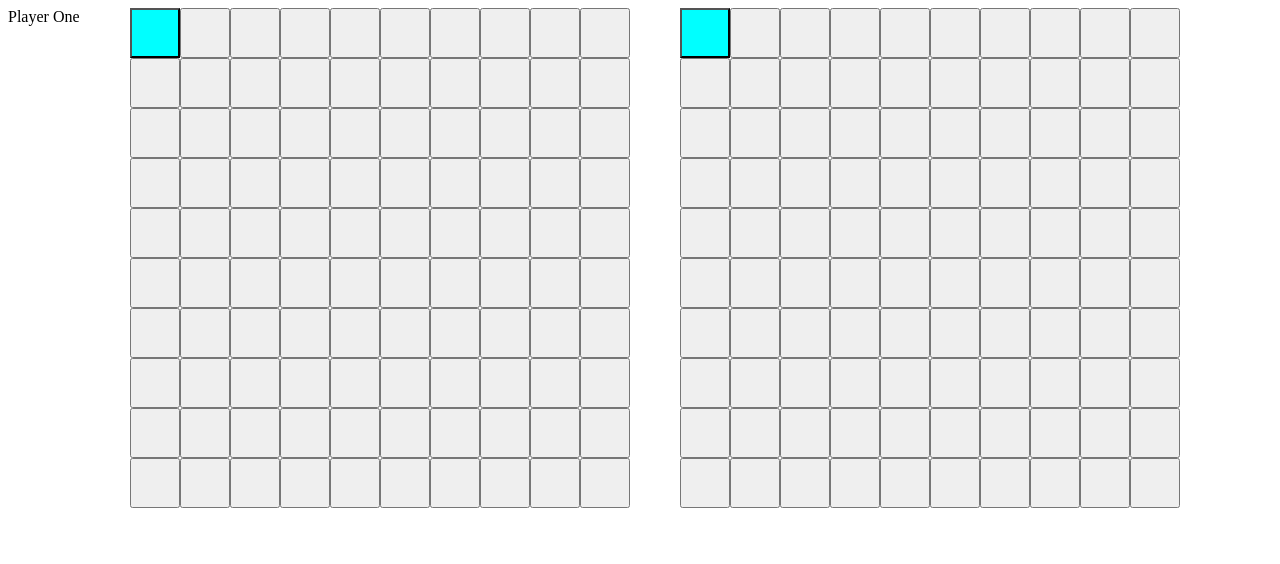
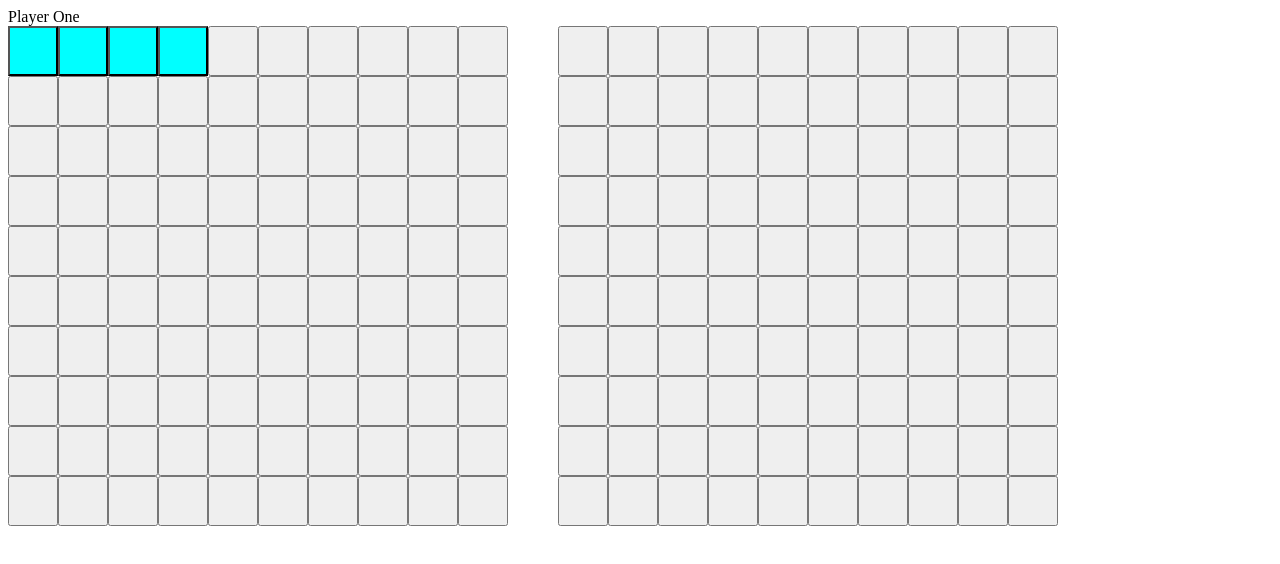
Before and after one commit to kwiatkowskimaciej/battleships, a website built with webpack: page src/index.html in a window 1280 px wide. Built offline with nearby package versions, Linux system fonts and the light colour scheme.

Commit message:
feat(main-game-loop): Add different displays for players

```diff
--- a/src/controllers/gameController.js
+++ b/src/controllers/gameController.js
@@ -14,6 +14,9 @@ function GameController(
   const playerOne = new Player(playerOneName, gameboardOne);
   const playerTwo = new Player(playerTwoName, gameboardTwo);
 
+  const getPlayerOne = () => playerOne;
+  const getPlayerTwo = () => playerTwo;
+
   let activePlayer = playerOne;
   const getActivePlayer = () => activePlayer;
   const switchPlayerTurn = () => {
@@ -22,7 +25,7 @@ function GameController(
 
   const placeShips = () => {
     gameboardOne.placeShip(new Ship(1), [0, 0], 'horizontal');
-    gameboardTwo.placeShip(new Ship(1), [0, 0], 'horizontal');
+    gameboardTwo.placeShip(new Ship(4), [0, 0], 'horizontal');
   };
 
   placeShips();
@@ -39,6 +42,8 @@ function GameController(
   return {
     getGameboardOne,
     getGameboardTwo,
+    getPlayerOne,
+    getPlayerTwo,
     getActivePlayer,
     playRound,
   };
--- a/src/controllers/screenController.js
+++ b/src/controllers/screenController.js
@@ -3,8 +3,9 @@ import GameController from './gameController';
 
 function ScreenController() {
   const game = GameController();
-  const gameboardOneElement = document.querySelector('.gameboardOne');
-  const gameboardTwoElement = document.querySelector('.gameboardTwo');
+  const gameboardContainer = document.querySelector('.gameboardContainer');
+  const gameboardLeftElement = document.querySelector('.gameboardLeft');
+  const gameboardRightElement = document.querySelector('.gameboardRight');
   const activePlayerElement = document.querySelector('.activePlayer');
 
   const displayAttackResult = (gameboard, coordinates, button) => {
@@ -12,7 +13,7 @@ function ScreenController() {
     if (attackResult) button.classList.add(attackResult);
   };
 
-  const displayGameboard = (gameboard, element) => {
+  const displayGameboard = (gameboard, element, isCurrentPlayer) => {
     gameboard.board.forEach((row, y) => {
       row.forEach((cell, x) => {
         const targetButton = document.createElement('button');
@@ -21,7 +22,9 @@ function ScreenController() {
         targetButton.dataset.y = y;
         targetButton.textContent = ' ';
 
-        if (cell instanceof Ship) targetButton.classList.add('ship');
+        if (cell instanceof Ship && !isCurrentPlayer) {
+          targetButton.classList.add('ship');
+        }
         displayAttackResult(gameboard, [x, y], targetButton);
 
         element.appendChild(targetButton);
@@ -30,15 +33,22 @@ function ScreenController() {
   };
 
   const updateScreen = () => {
-    gameboardOneElement.innerHTML = '';
-    gameboardTwoElement.innerHTML = '';
+    gameboardLeftElement.innerHTML = '';
+    gameboardRightElement.innerHTML = '';
     activePlayerElement.innerHTML = game.getActivePlayer().name;
 
     const gameboardOne = game.getGameboardOne();
     const gameboardTwo = game.getGameboardTwo();
 
-    displayGameboard(gameboardOne, gameboardOneElement);
-    displayGameboard(gameboardTwo, gameboardTwoElement);
+    const activePlayer = game.getActivePlayer();
+
+    const activePlayerGameboard =
+      activePlayer === game.getPlayerOne() ? gameboardOne : gameboardTwo;
+    const inactivePlayerGameboard =
+      activePlayer === game.getPlayerOne() ? gameboardTwo : gameboardOne;
+
+    displayGameboard(activePlayerGameboard, gameboardRightElement, true);
+    displayGameboard(inactivePlayerGameboard, gameboardLeftElement, false);
   };
 
   function boardClickHandler(e) {
@@ -46,11 +56,13 @@ function ScreenController() {
     const y = Number(e.target.dataset.y);
 
     game.playRound([x, y]);
+
+    confirm(`Pass device to the next player`);
     updateScreen();
   }
 
-  gameboardOneElement.addEventListener('click', boardClickHandler);
-  gameboardTwoElement.addEventListener('click', boardClickHandler);
+  gameboardLeftElement.addEventListener('click', boardClickHandler);
+  gameboardRightElement.addEventListener('click', boardClickHandler);
 
   updateScreen();
 }
--- a/src/index.html
+++ b/src/index.html
@@ -7,7 +7,9 @@
   </head>
   <body>
     <div class="activePlayer"></div>
-    <div class="board gameboardOne"></div>
-    <div class="board gameboardTwo"></div>
+    <section class="gameboardContainer">
+      <div class="board gameboardLeft"></div>
+      <div class="board gameboardRight"></div>
+    </section>
   </body>
 </html>
--- a/src/style.css
+++ b/src/style.css
@@ -1,4 +1,4 @@
-body {
+.gameboardContainer {
   display: flex;
   gap: 50px;
 }
```
